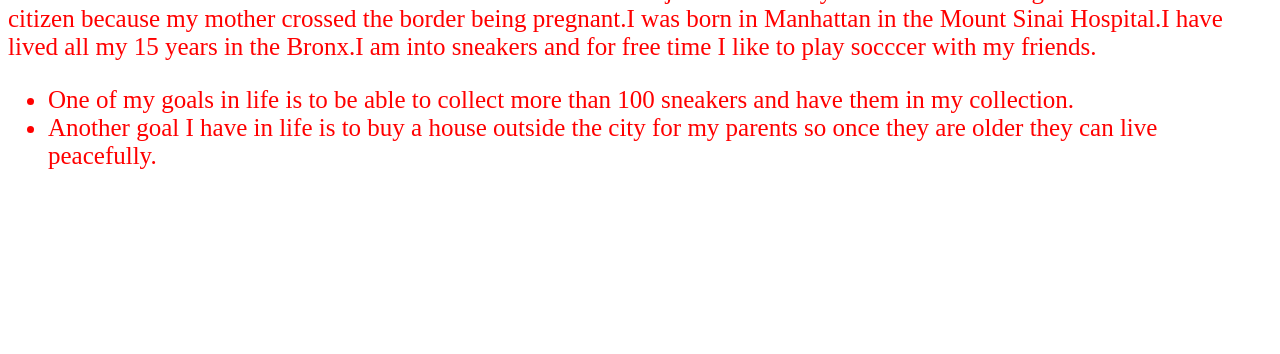
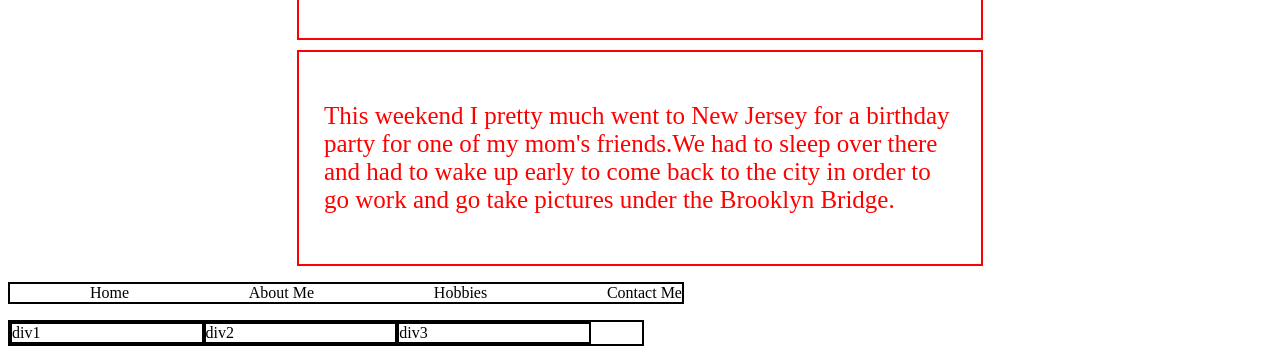
Before and after one commit to JoseG123/My-Porfolio, a plain HTML site: page Index.html in a window 1280 px wide. Shown: the part 540-894 px from the top of the page. Before the commit the page ends 800 px from the top, so only its background shows below. Drawn offline with Linux system fonts and the light colour scheme.

Commit message:
style sheets

```diff
--- a/Assetts/CSS/Style.CSS
+++ b/Assetts/CSS/Style.CSS
@@ -1,14 +1,41 @@
 .example{
 	color:red;
+	border:2px solid;
+	width:50%;
+	margin:0 auto;
+	margin-bottom:10px;
+	padding:25px;
+	display:flex;
+	flex-direction: row;
 }
 
-
-.example p,ul{
+.example p{
 		font-size: 25px;
 }
 
 .example img{
-
 		height:25%;
 		width:25%;
 }
+
+.nav{
+	width:50%;
+	border:2px solid;
+	display:flex;
+	flex-direction:row;
+	justify-content:space-between;
+}
+
+.flex{
+	height:50%;
+	width:50%;
+	border:2px solid;
+	display:flex;
+	flex-direction:row;
+}
+
+.flexe{
+	width:30%;
+	height:30%;
+	border:2px solid;
+}
--- a/Index.html
+++ b/Index.html
@@ -16,8 +16,29 @@
 	<li>Another goal I have in life is to buy a house outside the city for my parents so once they are older they can live peacefully.</li>
 </ul>
 </div>
+<div class="example">
+ 	<p>This weekend I pretty much went to New Jersey for a birthday party for one of my mom's friends.We had to sleep over there and had to wake up early to come back to the city in order to go work and go take pictures under the Brooklyn Bridge.</p>
+
+</div>
+
+<div>
+	<nav>
+		<ul class="nav">
+			<ul>Home</ul>
+			<ul>About Me</ul>
+        	<ul>Hobbies</ul>
+			<ul>Contact Me</ul>
+		</ul>
+	</nav>
+</div>
+<div class="flex">
+	<div class="flexe">div1</div>
+	<div class="flexe">div2</div>
+	<div class="flexe">div3</div>
 
 
 
+</div>
+
 </body>
 </html>
```
